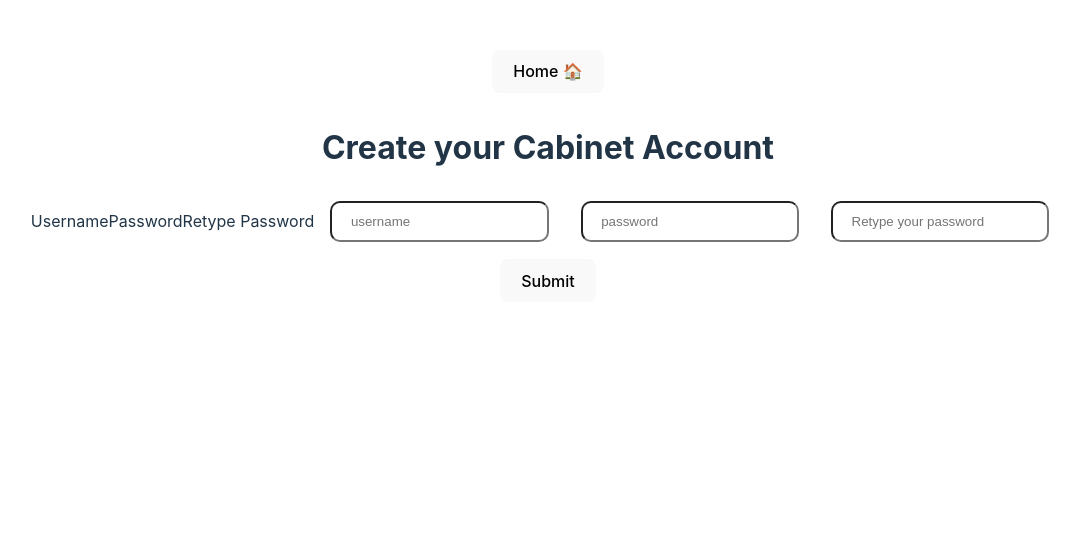
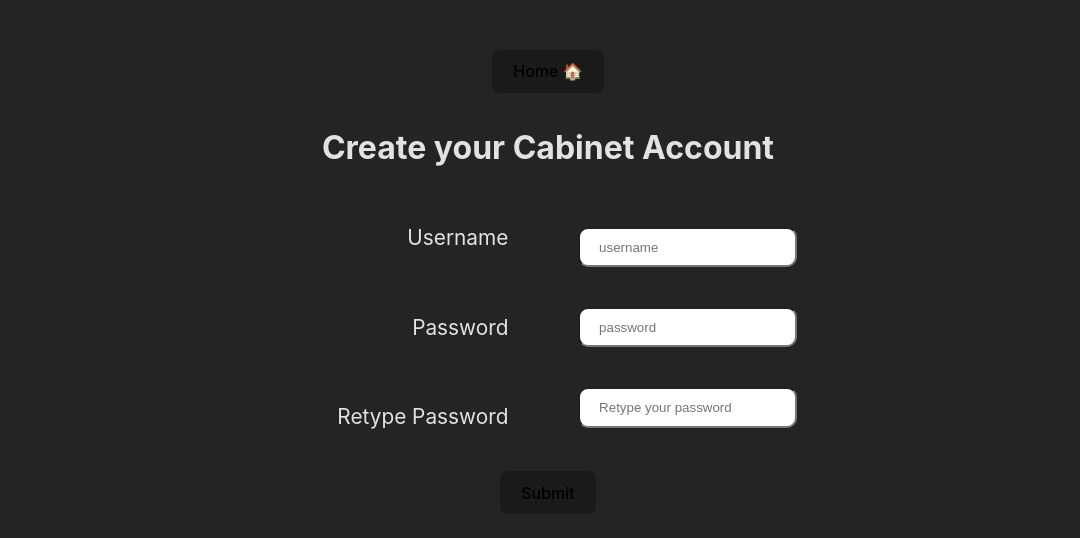
Before and after one commit to Joseph-Ramon-Lucas/inventory-app, a React (Vite) app in the folder front/: page /createAccount in a window 1280 px wide. Shown: the top 538 px of the page, without its empty margins (92-1172 px from the left). Built offline with nearby package versions, Linux system fonts and the light colour scheme.

Commit message:
Create account inputs are set

```diff
--- a/front/src/components/CreateAccount.tsx
+++ b/front/src/components/CreateAccount.tsx
@@ -4,15 +4,28 @@ import { Button } from "@/components/ui/button";
 import { Input } from "./ui/input";
 import { Label } from "./ui/label";
 import { Link } from "react-router-dom";
+import axios from "axios";
 
 export function CreateAccount() {
 	const [username, setUsername] = useState("");
 	const [password, setPassword] = useState("");
 	const [retypePassword, setRetypePassword] = useState("");
+	const [errorText, setErrorText] = useState("");
+	const [matching, setMatching] = useState(false);
 
 	useEffect(() => {
-		console.log(username);
-	}, [username]);
+		console.log(password, retypePassword);
+		if (password !== retypePassword) {
+			setErrorText("Passwords do not match!!");
+			setMatching(false);
+		} else {
+			setErrorText("");
+			setMatching(true);
+		}
+	}, [password, retypePassword]);
+
+	function handleSubmit(username: string, password: string) {}
+
 	return (
 		<div>
 			<Link to="/">
@@ -26,6 +39,7 @@ export function CreateAccount() {
 					<Label htmlFor="retypePassword">Retype Password</Label>
 				</div>
 				<div className="inputs">
+					<div>
 						<Input
 							type="username"
 							id="username"
@@ -34,7 +48,10 @@ export function CreateAccount() {
 								setUsername(event.target.value);
 							}}
 						/>
+					</div>
+
 					<br />
+					<div>
 						<Input
 							type="password"
 							id="password"
@@ -43,7 +60,10 @@ export function CreateAccount() {
 								setPassword(event.target.value);
 							}}
 						/>
+					</div>
+
 					<br />
+					<div>
 						<Input
 							type="password"
 							id="retypePassword"
@@ -54,8 +74,10 @@ export function CreateAccount() {
 						/>
 					</div>
 				</div>
+			</div>
+			<div id="errorDiv">{errorText ?? (errorText && true)}</div>
 			<div id="submit">
-				<Button>Submit</Button>
+				<Button onClick={() => handleSubmit(username, password)}>Submit</Button>
 			</div>
 		</div>
 	);
--- a/front/src/index.css
+++ b/front/src/index.css
@@ -62,6 +62,11 @@ input{
 
   /* border-color: #646cff; */
 }
+label {
+  padding: 0.8em 1.4em;
+  margin: 0.6em 1.2em;
+  font-size: 1.3em;
+}
 
 #textFields {
   display: flex;
@@ -69,18 +74,26 @@ input{
   align-content: center;
   justify-content: center;
   align-items: center;
+
 }
 .labels{
   display: flex;
+  flex-direction: column;
+  align-items: flex-end;
 }
 .inputs{
   display: flex;
+  flex-direction: column;
+  align-items: flex-end;
+}
+
+#errorDiv {
+  color: red;
 }
 
 
-
-@media (prefers-color-scheme: light) {
-  :root {
+@media only screen and (max-width: 668px) {
+  /* :root {
     color: #213547;
     background-color: #ffffff;
   }
@@ -89,5 +102,8 @@ input{
   }
   button {
     background-color: #f9f9f9;
+  } */
+  .labels{
+    display: none;
   }
 }
```
Lines whose indentation alone changed are shown as unchanged.
